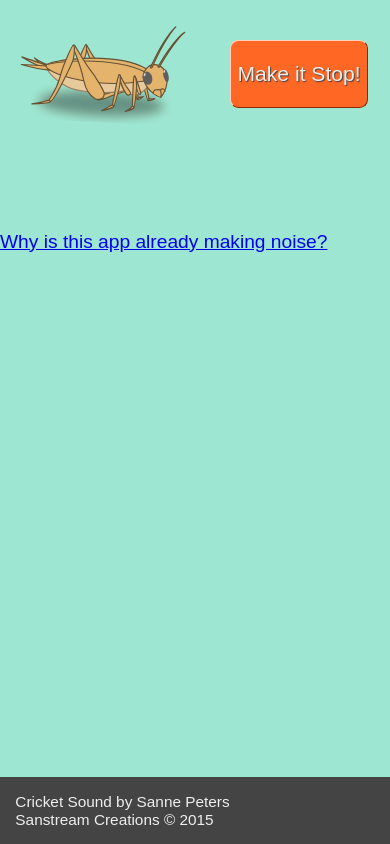
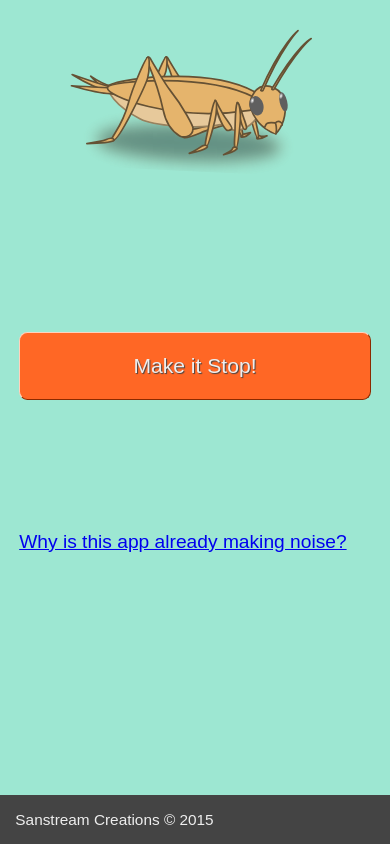
Before and after one commit to sanstream/CricketSound, a website: page www/index.html in a window 390 px wide. Drawn offline with Linux system fonts and the light colour scheme; some packages are replaced by stand-ins of ours.

Commit message:
Fixed the layout issues.

```diff
--- a/www/index.html
+++ b/www/index.html
@@ -17,18 +17,16 @@
 
     </head>
     <body>
+
         <div class="cricket" ng-controller="Cricket">
             <section class="cricket-pen" ng-include="'templates/cricket.svg'" data-making-sound="{{ !isSilent }}"></section>
 
             <section class="cricket-control-centre">
-
                 <button ng-click="toggleCricketSound()">{{ buttonText }}</button>
-
             </section>
         </div>
 
-
-            <section ng-controller="SoundInfo">
+        <section class="sound-info" ng-controller="SoundInfo">
             <p>
                 <a ng-click='openPopUp' href="javascript:{}">Why is this app already making noise?</a>
             </p>
@@ -36,7 +34,6 @@
         </section>
 
         <footer>
-                <section>Cricket Sound by Sanne Peters</section>
             <section>Sanstream Creations &copy; 2015</section>
         </footer>
 
--- a/www/sass/_base.scss
+++ b/www/sass/_base.scss
@@ -21,14 +21,24 @@ body {
     display: -webkit-flex;
 
     .cricket{
+        -webkit-flex: 2;
+        flex: 2;
+
         display: flex;
         display: -webkit-flex;
+        width: 100%;
+        flex-direction: column;
+        padding-bottom: 1em;
+
+        > section {
+            padding: 1em;
+        }
     }
-
-	.cricket > section {
-	    padding: 1em;
-	}
-
+    .sound-info{
+        -webkit-flex: 1;
+        flex: 1;
+        padding: 1em;
+    }
 }
 
 @media (orientation:landscape){
@@ -36,18 +46,9 @@ body {
     /*When in landscape orientation all the sections the body are aligned side by side */
     body{
         padding-bottom: 3em;
-
-        .cricket {
-            flex-direction: column;
-            -webkit-flex-direction: column;
-
-            section {
-                flex: 1;
-                -webkit-flex: 1;
-            }
-        }
     }
 }
+
 
 @media (orientation:portrait){
 
@@ -56,12 +57,6 @@ body {
         flex-direction: column;
         -webkit-flex-direction: column;
         padding-bottom: 4em;
-    }
-
-    body > section {
-
-        // flex: 1;
-        // -webkit-flex: 1;
     }
 }
 
--- a/www/sass/_footer.scss
+++ b/www/sass/_footer.scss
@@ -2,7 +2,7 @@
  * All main footer related styling:
  */
 body > footer {
-    flex: none;
+    flex: 0 none;
     -webkit-flex: none;
     position: absolute;
     bottom: 0;
@@ -12,4 +12,8 @@ body > footer {
     background-color: $colour-dark-grey;
     color: $colour-light-grey;
     font-size: 0.8em;
+
+    section{
+        display: inline-block;
+    }
 }
```
Also changed, not shown: www/css/index.css. Lines whose indentation alone changed are shown as unchanged.
